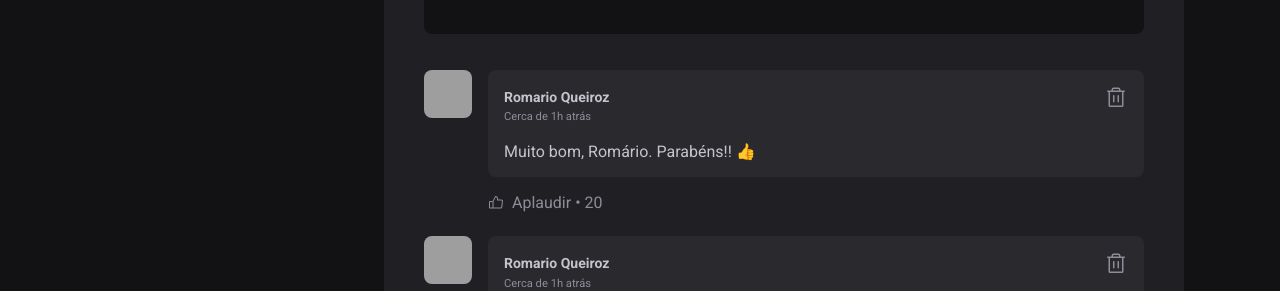
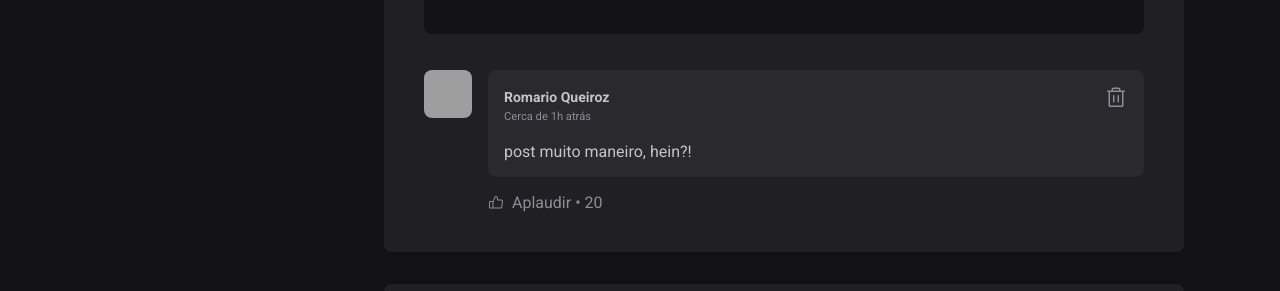
Before and after one commit to Romarioqueiroz/igniteFeed, a React (Vite) app in the folder ignitefeed/: page / in a window 1280 px wide. Shown: the part 511-802 px from the top of the page. Built offline with nearby package versions, Linux system fonts and the light colour scheme; grey boxes are pictures that could not be loaded.

Commit message:
motores react - commit 02

```diff
--- a/ignitefeed/src/components/Comment.jsx
+++ b/ignitefeed/src/components/Comment.jsx
@@ -1,7 +1,7 @@
 import { Trash, ThumbsUp } from "@phosphor-icons/react";
 import styles from "./Comment.module.css";
 import Avatar from "./Avatar";
-const Comment = () => {
+const Comment = ({ content }) => {
   return (
     <div className={styles.comment}>
       <Avatar
@@ -21,7 +21,7 @@
             </button>
           </header>
 
-          <p>Muito bom, Romário. Parabéns!! 👍</p>
+          <p>{content}</p>
         </div>
         <footer>
           <button>
--- a/ignitefeed/src/components/Post.jsx
+++ b/ignitefeed/src/components/Post.jsx
@@ -3,7 +3,13 @@
 import Avatar from "./Avatar";
 import Comment from "./Comment";
 import styles from "./Post.module.css";
+import { useState } from "react";
+
 const Post = ({ author, publishedAt, content }) => {
+  const [comments, setComments] = useState(["post muito maneiro, hein?!"]);
+
+  const [newCommentText, setNewCommentText] = useState("");
+
   const publishedDateFormatted = format(
     publishedAt,
     "d 'de' LLLL  'às' HH:mm'h'",
@@ -11,6 +17,15 @@
       locale: ptBR,
     }
   );
+  function handleCreateNewComment() {
+    event.preventDefault();
+
+    setComments([...comments, newCommentText]);
+    setNewCommentText("");
+  }
+  function handleNewCommentChange() {
+    setNewCommentText(event.target.value);
+  }
 
   const publishedDateRelativeToNow = formatDistanceToNow(publishedAt, {
     locale: ptBR,
@@ -49,18 +64,23 @@
         })}
       </div>
 
-      <form className={styles.commentForm}>
+      <form onSubmit={handleCreateNewComment} className={styles.commentForm}>
         <strong>Deixe seu feedback</strong>
 
-        <textarea placeholder="Deixe um comentario" />
+        <textarea
+          name="comment"
+          placeholder="Deixe um comentario"
+          value={newCommentText}
+          onChange={handleNewCommentChange}
+        />
         <footer>
           <button type="submit">Publicar</button>
         </footer>
       </form>
       <div className={styles.commentList}>
-        <Comment />
-        <Comment />
-        <Comment />
+        {comments.map((comment) => {
+          return <Comment content={comment} />;
+        })}
       </div>
     </article>
   );
```
